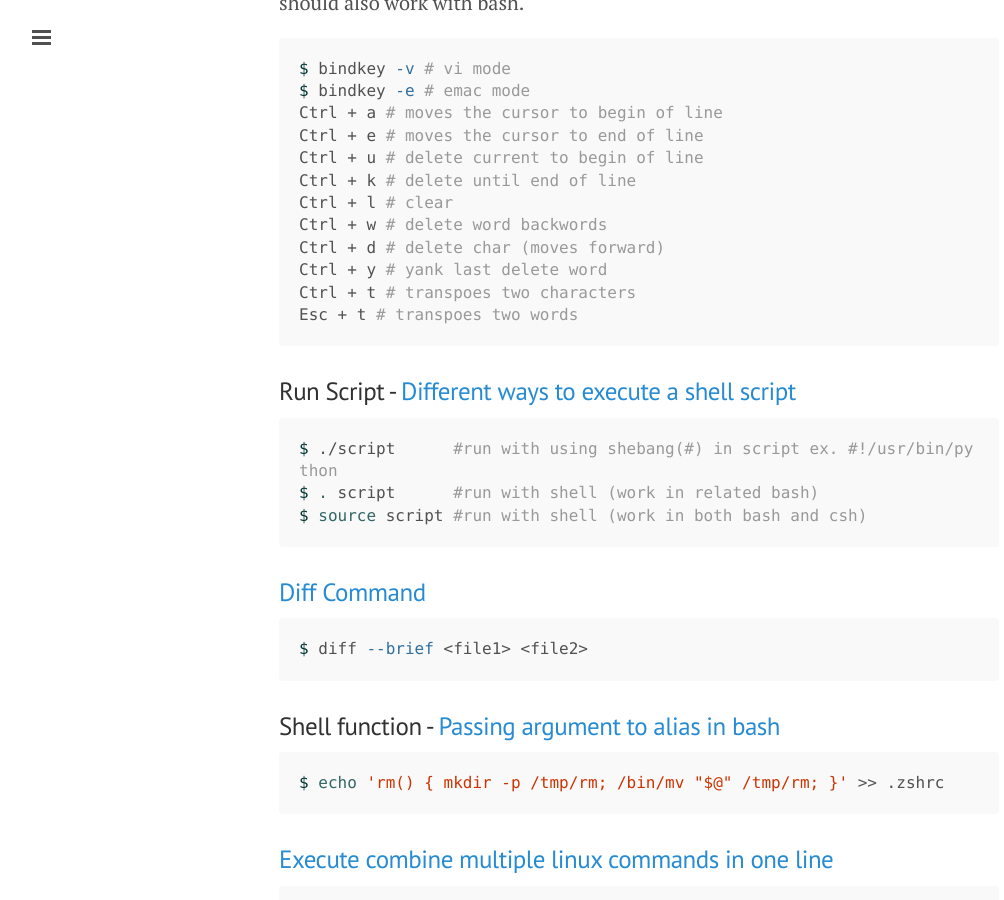
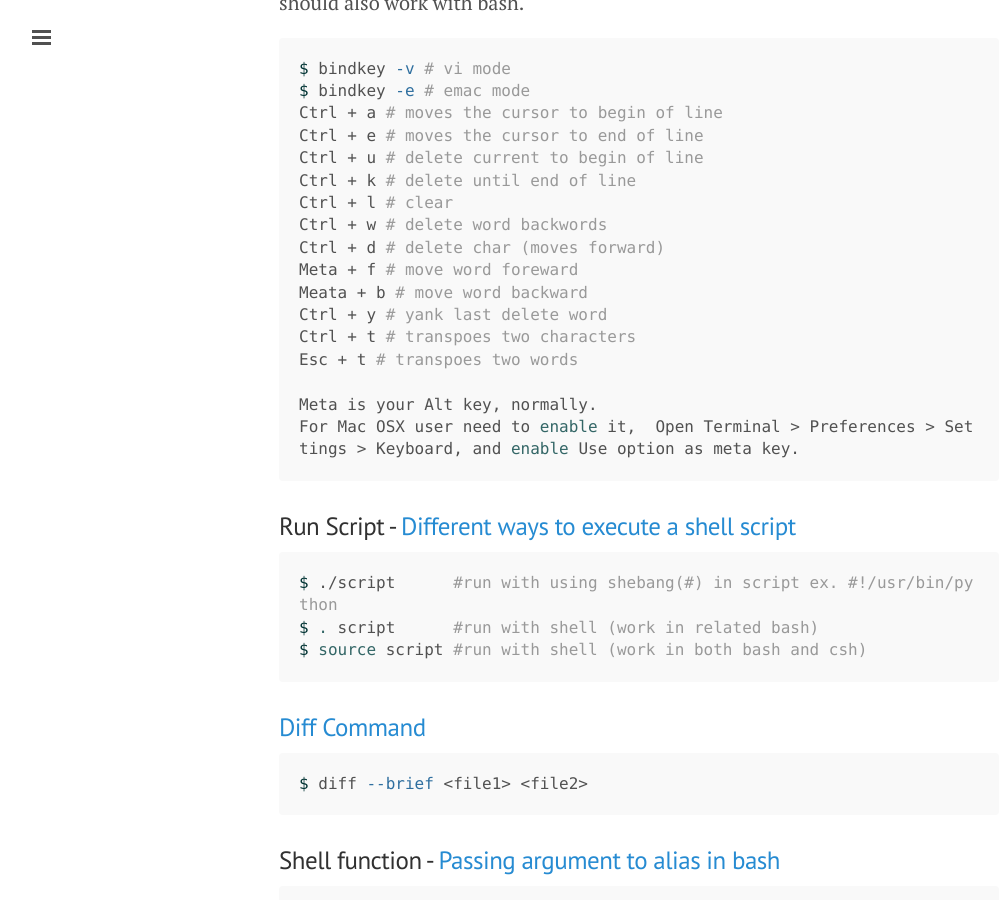
Before and after one commit to ibotdotout/ibotdotout.github.io, a Jekyll site: the page built from _posts/2014-06-27-unix.md, in a window 1280 px wide and 900 px high, scrolled down 3347 px. Shown: the whole window, without its empty margins (1-1005 px from the left). Built offline with Jekyll 4.4.1, drawn with Linux system fonts in a browser that asks for light colours; Markdown is read by kramdown in place of the engine named in the settings.

Commit message:
meta as alt

````diff
--- a/_posts/2014-06-27-unix.md
+++ b/_posts/2014-06-27-unix.md
@@ -151,9 +151,14 @@ Ctrl + k # delete until end of line
 Ctrl + l # clear
 Ctrl + w # delete word backwords
 Ctrl + d # delete char (moves forward)
+Meta + f # move word foreward
+Meata + b # move word backward
 Ctrl + y # yank last delete word
 Ctrl + t # transpoes two characters
 Esc + t # transpoes two words
+
+Meta is your Alt key, normally.
+For Mac OSX user need to enable it,  Open Terminal > Preferences > Settings > Keyboard, and enable Use option as meta key.
 ```
 
 ### Run Script - [Different ways to execute a shell script](http://unix.stackexchange.com/questions/2976/different-ways-to-execute-a-shell-script)
````
